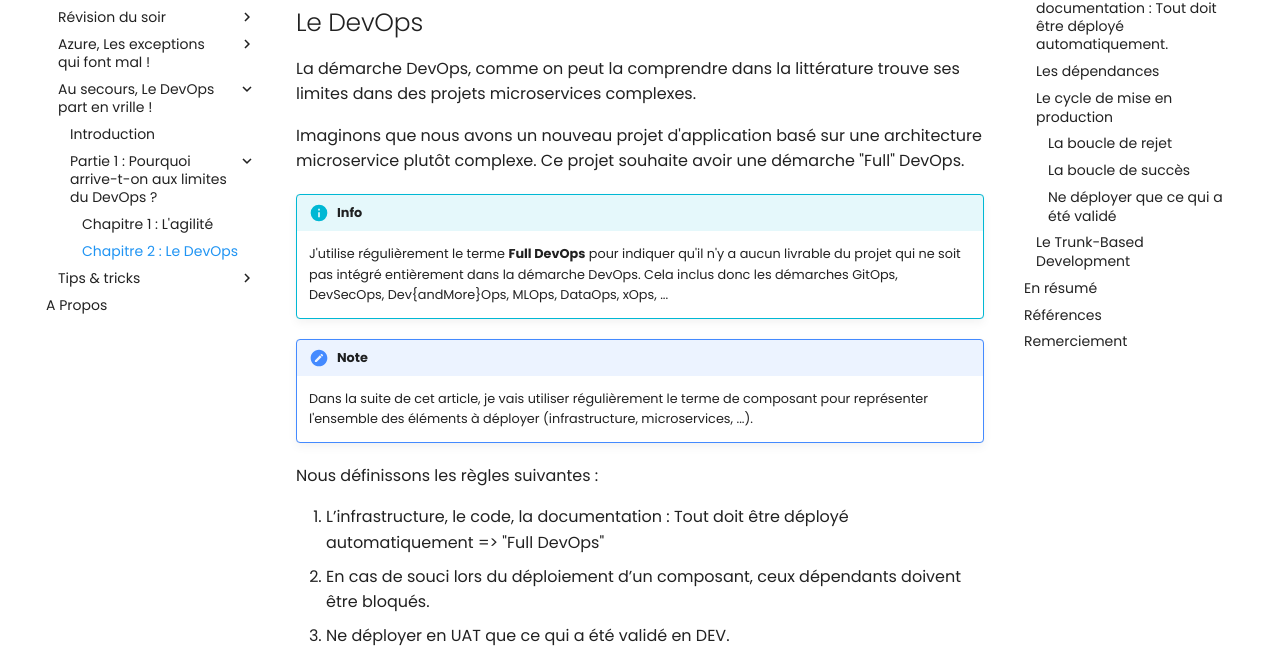
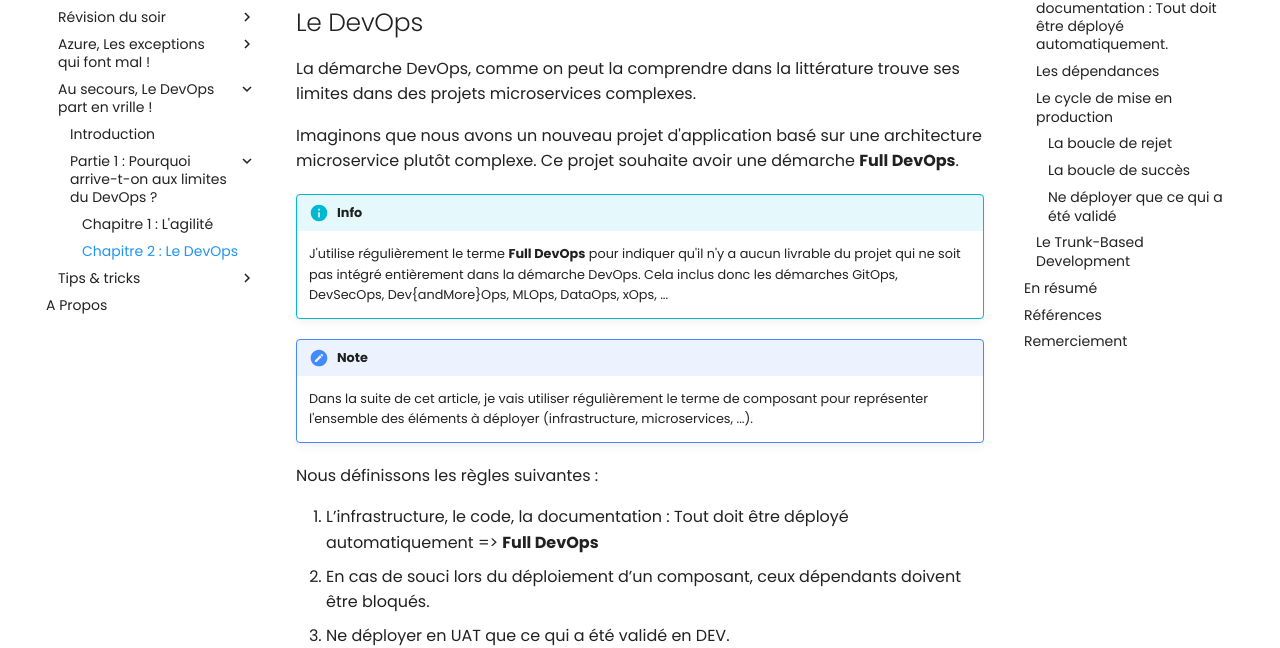
Before and after one commit to Ineaweb/Blog, an MkDocs documentation site: the page built from docs/articles/devops/vrille/02.pourquoi.devops.md, in a window 1280 px wide and 900 px high. Shown: the part 175-823 px from the top of the window. Built offline with MkDocs 1.6.1 and Material for MkDocs 9.7.7, drawn with Linux system fonts in a browser that asks for light colours; old or Windows-style settings are respelled for this version of MkDocs.

Commit message:
fix: relecture PMO

```diff
--- a/docs/articles/devops/vrille/02.pourquoi.devops.md
+++ b/docs/articles/devops/vrille/02.pourquoi.devops.md
@@ -10,7 +10,7 @@ date: 2021-10-11
 
 La démarche DevOps, comme on peut la comprendre dans la littérature trouve ses limites dans des projets microservices complexes.
 
-Imaginons que nous avons un nouveau projet d'application basé sur une architecture microservice plutôt complexe. Ce projet souhaite avoir une démarche "Full" DevOps.
+Imaginons que nous avons un nouveau projet d'application basé sur une architecture microservice plutôt complexe. Ce projet souhaite avoir une démarche **Full DevOps**.
 
 !!! info
     J'utilise régulièrement le terme **Full DevOps** pour indiquer qu'il n'y a aucun livrable du projet qui ne soit pas intégré entièrement dans la démarche DevOps. Cela inclus donc les démarches GitOps, DevSecOps, Dev{andMore}Ops, MLOps, DataOps, xOps, ...
@@ -20,7 +20,7 @@ Imaginons que nous avons un nouveau projet d'application basé sur une architect
 
 Nous définissons les règles suivantes :
 
-1. L’infrastructure, le code, la documentation : Tout doit être déployé automatiquement => "Full DevOps"
+1. L’infrastructure, le code, la documentation : Tout doit être déployé automatiquement => **Full DevOps**
 2. En cas de souci lors du déploiement d’un composant, ceux dépendants doivent être bloqués.
 3. Ne déployer en UAT que ce qui a été validé en DEV.
 4. Ne déployer en PROD que ce qui a été validé en UAT.
```
